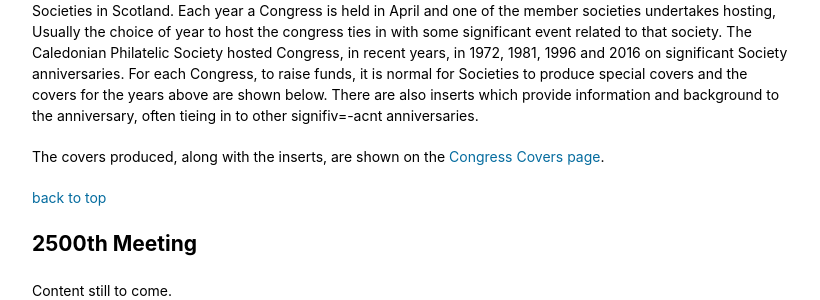
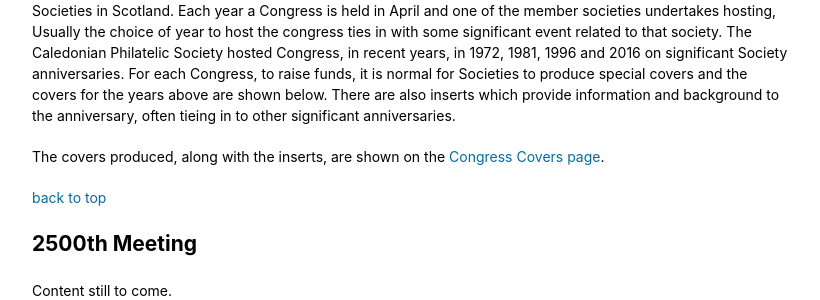
Before and after one commit to astalker/caledonian-stamps, a Jekyll site: the page built from history.md, in a window 1280 px wide and 900 px high, scrolled down 1675 px. Shown: the part 279-579 px from the top of the window, without its empty margins (338-1158 px from the left). Built offline with Jekyll 4.4.1, drawn with Linux system fonts in a browser that asks for light colours; our own code applies the rules of GitHub Pages for plain Markdown files; some of the changed text lies outside the part shown.

Commit message:
Another typo corrected

```diff
--- a/history.md
+++ b/history.md
@@ -40,7 +40,7 @@ In the 21st Century, the Caledonian Philatelic Society also continues to flouris
 
 ## Hosting ASPS Annual Congress
 
-The Association of Scottish Philatelic Societies (ASPS) is the association bringing together all the Philatelic Societies in Scotland. Each year a Congress is held in April and one of the member societies undertakes hosting, Usually the choice of year to host the congress ties in with some significant event related to that society. The Caledonian Philatelic Society hosted Congress, in recent years, in 1972, 1981, 1996 and 2016 on significant Society anniversaries. For each Congress, to raise funds, it is normal for Societies to produce special covers and the covers for the years above are shown below. There are also inserts which provide information and background to the anniversary, often tieing in to other signifiv=-acnt anniversaries.
+The Association of Scottish Philatelic Societies (ASPS) is the association bringing together all the Philatelic Societies in Scotland. Each year a Congress is held in April and one of the member societies undertakes hosting, Usually the choice of year to host the congress ties in with some significant event related to that society. The Caledonian Philatelic Society hosted Congress, in recent years, in 1972, 1981, 1996 and 2016 on significant Society anniversaries. For each Congress, to raise funds, it is normal for Societies to produce special covers and the covers for the years above are shown below. There are also inserts which provide information and background to the anniversary, often tieing in to other significant anniversaries.
 
 The covers produced, along with the inserts, are shown on the [Congress Covers page](./congress-covers).
 
```
